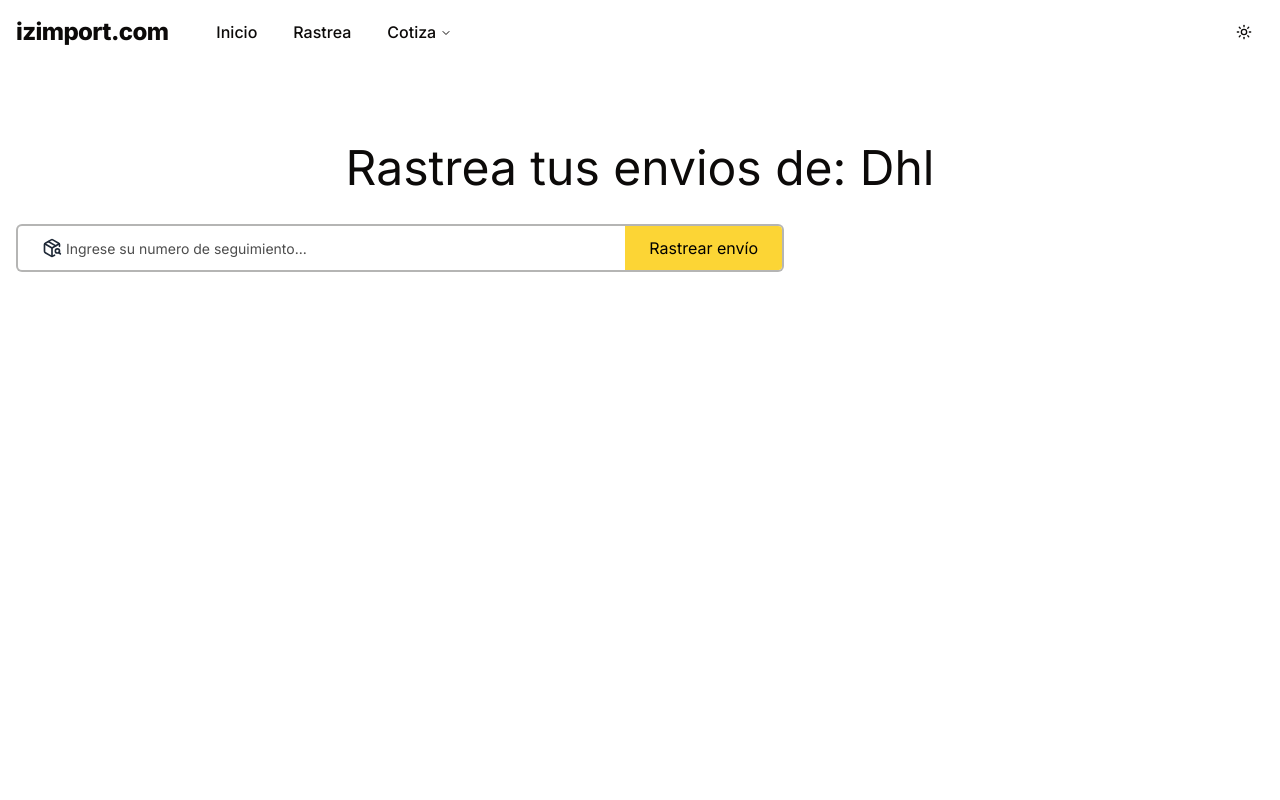
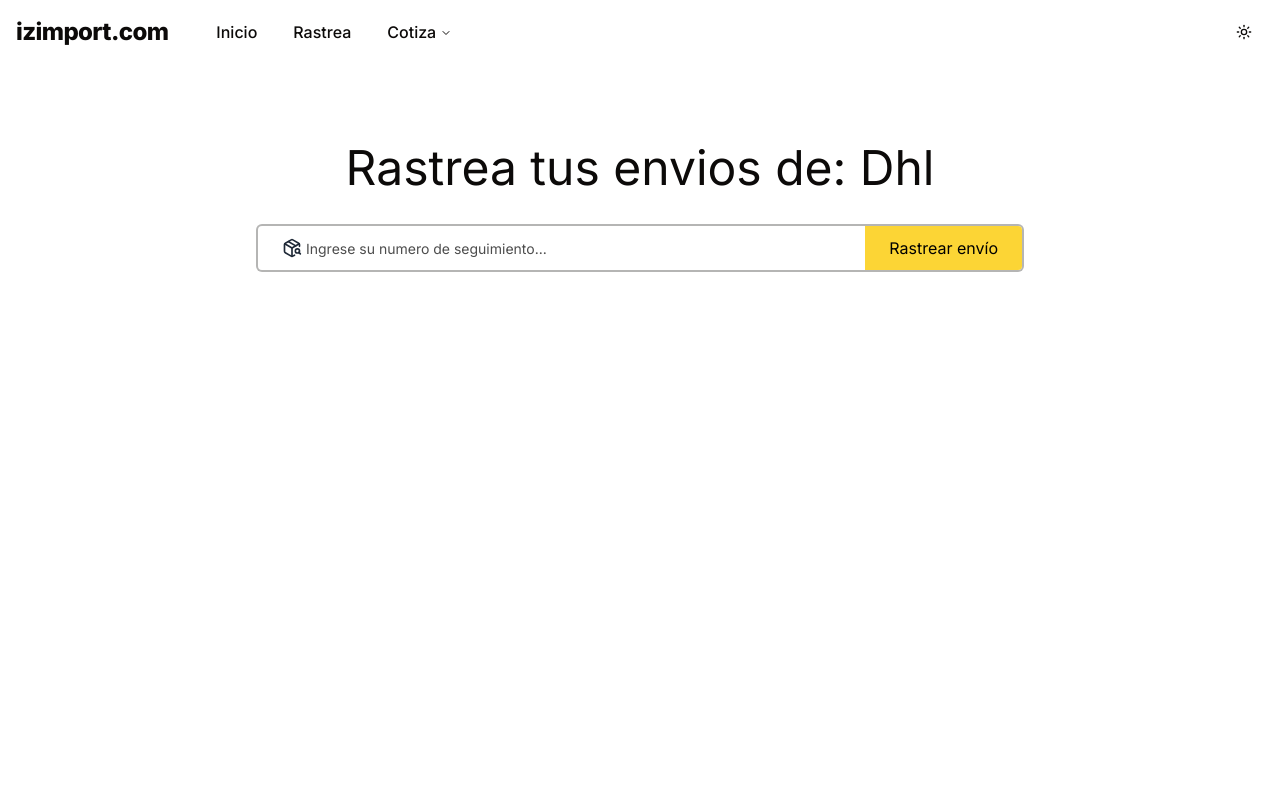
Before and after one commit to ivanmayta/izimport.com, a Next.js app: page /search in a window 1280 px wide. Shown: the top 800 px of the page. Built offline with nearby package versions, Linux system fonts and the light colour scheme.

Commit message:
refactor: agregar soporte para clases personalizadas en el componente SearchForm y ajustar el estilo del contenedor de respuesta

```diff
--- a/src/app/search/page.tsx
+++ b/src/app/search/page.tsx
@@ -6,7 +6,7 @@ export default function Search() {
         <Container className="py-20 flex flex-col gap-8">
             <h1 className="text-center text-5xl">Rastrea tus envios de: Dhl</h1>
             <Suspense fallback={<p>Loading...</p>}>
-                <SearchForm />
+                <SearchForm className="max-w-3xl w-full mx-auto" />
             </Suspense>
         </Container>
     )
--- a/src/components/tracking/search-form.tsx
+++ b/src/components/tracking/search-form.tsx
@@ -11,7 +11,7 @@ import SkeletonTrackResponse from "@components/tracking/skeleton-track-response"
 import TrackResponse from "./track-response"
 import TrackErrorResponse from "./track-error-response"
 
-function SearchForm() {
+function SearchForm({ className }: { className?: string }) {
     const QUERY = "tracking_number"
     const SEARCH_PAGE = "/search"
     const router = useRouter()
@@ -48,7 +48,7 @@ function SearchForm() {
         }
     }
     return (
-        <div>
+        <div className={className}>
             <form
                 className="max-w-3xl h-12 border-2 rounded-md bg-white flex border-foreground/30 dark:border-0"
                 onSubmit={handleSubmit}
--- a/src/components/tracking/track-response.tsx
+++ b/src/components/tracking/track-response.tsx
@@ -7,7 +7,7 @@ export default function TrackResponse({ data }: { data: TrackingResponse }) {
     const { events, id, destination, origin, status, service } = shipments[0]
 
     return (
-        <div className="flex flex-col gap-4 w-full max-w-3xl mx-auto">
+        <div className="flex flex-col gap-4 w-full max-w-3xl mx-auto pt-3">
             <ShipmentDetails
                 id={id}
                 destination={destination}
```
